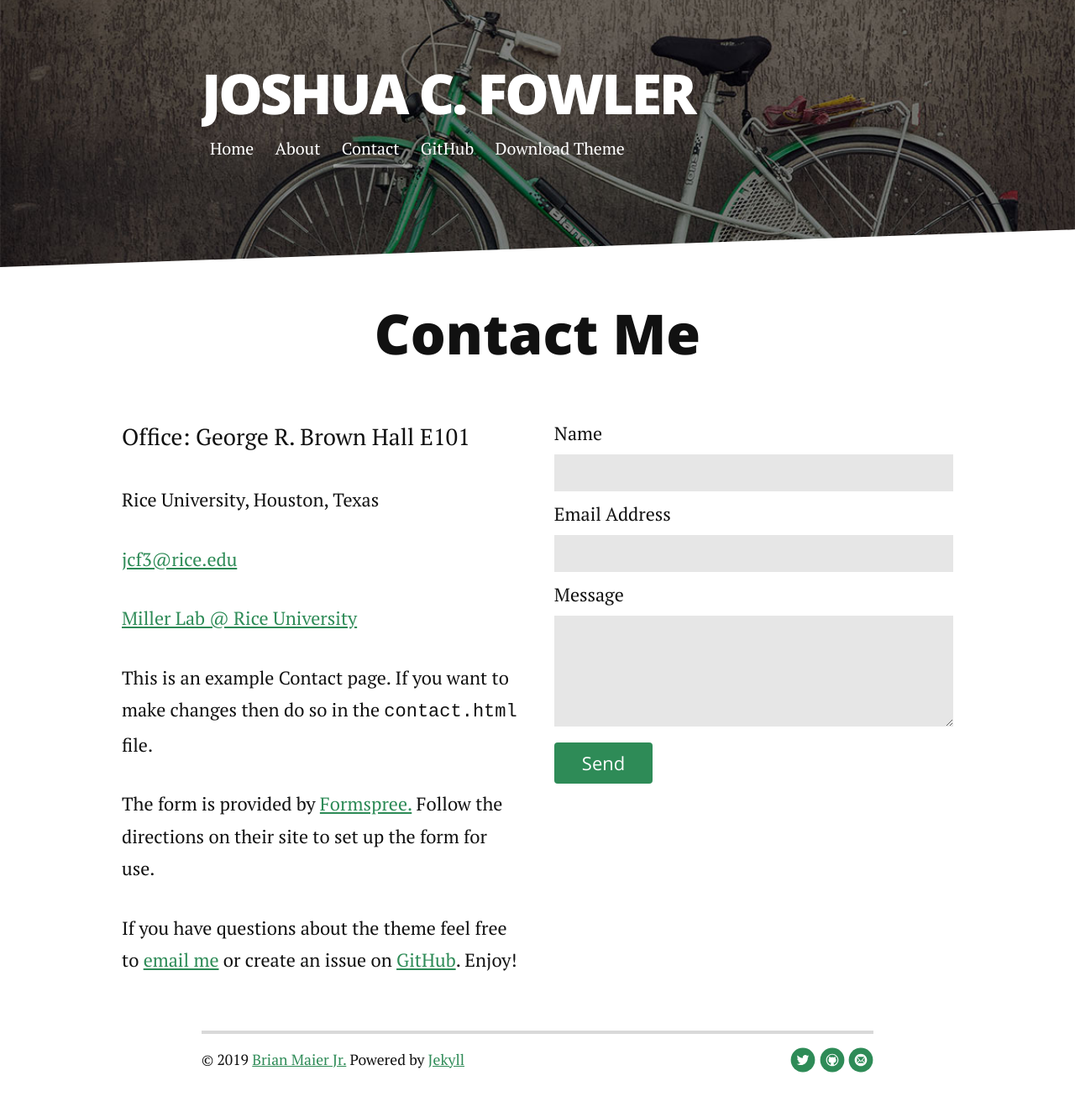
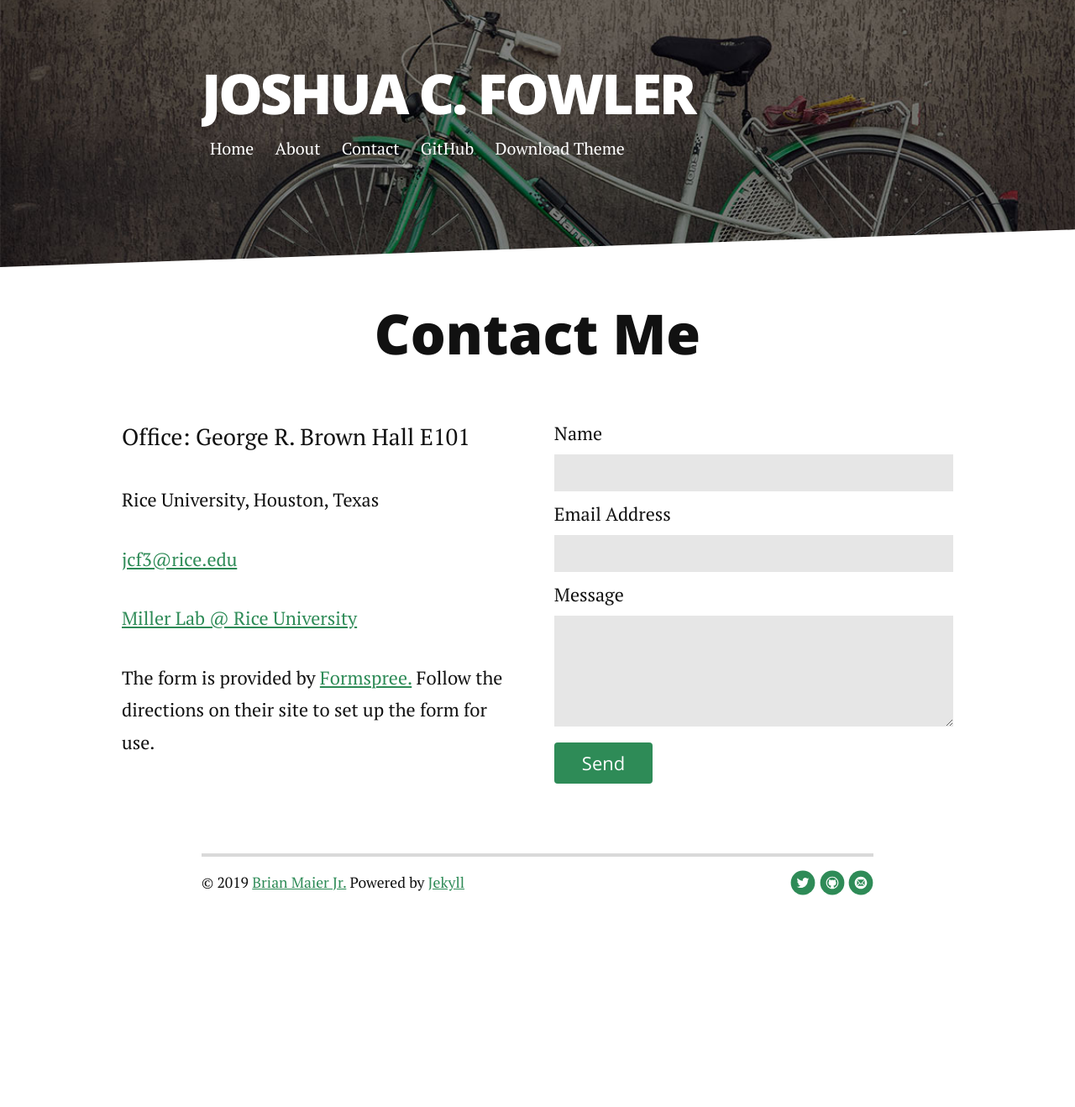
Before and after one commit to joshuacfowler/joshuacfowler.github.io, a Jekyll site: the page built from contact.md, in a window 1280 px wide. Shown: the whole page at 84% size. Built offline with Jekyll 4.4.1, drawn with Linux system fonts in a browser that asks for light colours; nearby versions of some CDN libraries; after the commit the page ends 1107 px from its top, so only the background shows below that.

Commit message:
Update contact.md

```diff
--- a/contact.md
+++ b/contact.md
@@ -12,9 +12,8 @@
    <p> <a href="mailto:jcf3@rice.edu"> jcf3@rice.edu</a></p>
    <p> <a href="http://www.owlnet.rice.edu/~tm9/">Miller Lab @ Rice University</a></p>
 
-    <p>This is an example Contact page. If you want to make changes then do so in the <code>contact.html</code> file.</p>
     <p>The form is provided by <a href="http://formspree.io/">Formspree.</a> Follow the directions on their site to set up the form for use.</p>
-    <p>If you have questions about the theme feel free to <a href="mailto:brimaidesigns@gmail.com">email me</a> or create an issue on <a href="https://github.com/brianmaierjr/long-haul">GitHub</a>. Enjoy!</p>
+
   </div>
   <form action="http://formspree.io/your@mail.com" method="POST">
     <label for="name">Name</label>
```
